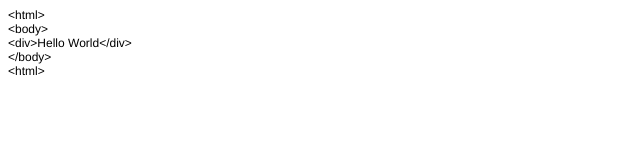
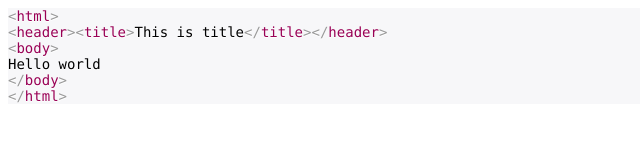
Before and after one commit to viveknegi1/viveknegi1.github.io, a plain HTML site: page index.html in a window 1280 px wide. Shown: the whole page, without its empty margins (0-640 px from the left). Drawn offline with Linux system fonts and the light colour scheme.

Commit message:
second
Second commit

```diff
--- a/index.html
+++ b/index.html
@@ -7,14 +7,19 @@
   <meta name="Generator" content="Cocoa HTML Writer">
   <meta name="CocoaVersion" content="1561.6">
   <style type="text/css">
-    p.p1 {margin: 0.0px 0.0px 0.0px 0.0px; font: 12.0px Helvetica}
+    p.p1 {margin: 0.0px 0.0px 0.0px 0.0px; line-height: 21.0px; font: 14.0px Monaco; color: #990055; -webkit-text-stroke: #990055; background-color: #f7f7f9}
+    p.p2 {margin: 0.0px 0.0px 0.0px 0.0px; line-height: 21.0px; font: 14.0px Monaco; color: #000000; -webkit-text-stroke: #000000; background-color: #f7f7f9}
+    span.s1 {font-kerning: none; color: #999999; -webkit-text-stroke: 0px #999999; text-shadow: 0.0px 1.0px 0.0px #ffffff}
+    span.s2 {font-kerning: none; text-shadow: 0.0px 1.0px 0.0px #ffffff}
+    span.s3 {font-kerning: none; color: #000000; -webkit-text-stroke: 0px #000000; text-shadow: 0.0px 1.0px 0.0px #ffffff}
   </style>
 </head>
 <body>
-<p class="p1">&lt;html&gt;</p>
-<p class="p1">&lt;body&gt;</p>
-<p class="p1">&lt;div&gt;Hello World&lt;/div&gt;</p>
-<p class="p1">&lt;/body&gt;</p>
-<p class="p1">&lt;html&gt;</p>
+<p class="p1"><span class="s1">&lt;</span><span class="s2">html</span><span class="s1">&gt;</span></p>
+<p class="p1"><span class="s1">&lt;</span><span class="s2">header</span><span class="s1">&gt;&lt;</span><span class="s2">title</span><span class="s1">&gt;</span><span class="s3">This is title</span><span class="s1">&lt;/</span><span class="s2">title</span><span class="s1">&gt;&lt;/</span><span class="s2">header</span><span class="s1">&gt;</span></p>
+<p class="p1"><span class="s1">&lt;</span><span class="s2">body</span><span class="s1">&gt;</span></p>
+<p class="p2"><span class="s2">Hello world</span></p>
+<p class="p1"><span class="s1">&lt;/</span><span class="s2">body</span><span class="s1">&gt;</span></p>
+<p class="p1"><span class="s1">&lt;/</span><span class="s2">html</span><span class="s1">&gt;</span></p>
 </body>
 </html>
```
